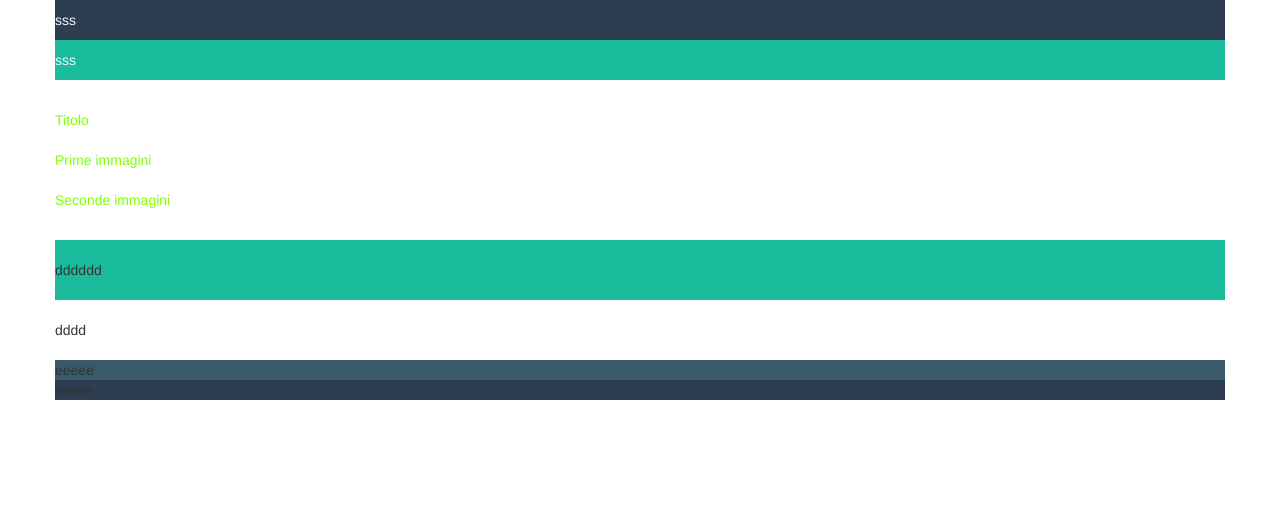
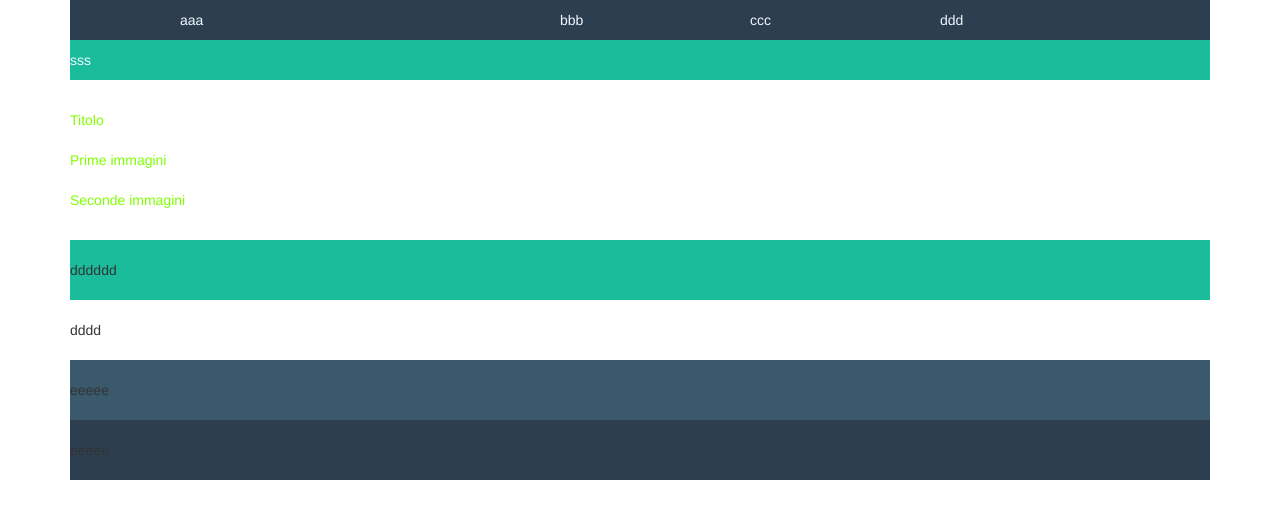
Before and after one commit to SimoneSaramondi/html-css-bootstrap-freelancer, a plain HTML site: page index.html in a window 1280 px wide. Drawn offline with nearby package versions, Linux system fonts and the light colour scheme.

Commit message:
aggiustamento primo nav

```diff
--- a/index.html
+++ b/index.html
@@ -13,16 +13,27 @@
 <!--Bisogna aggiungere tutte le larghezze-->
 <body>
     <div class="container">
-        <header>
+        <header class="col-xs-12 col-sm-12 col-md-12 col-lg-12">
                 <div class="row">
-                    sss
+                    <div class="col-xs-offset-1 col-xs-4">
+                        aaa
+                    </div>
+                    <div class="col-xs-2">
+                        bbb
+                    </div>
+                    <div class="col-xs-2">
+                        ccc
+                    </div>
+                    <div class="col-xs-2">
+                        ddd
+                    </div>
                 </div>
                 <div class="row">
                     sss
                 </div>
         </header>
 
-        <nav>
+        <nav class="col-xs-12 col-sm-12 col-md-12 col-lg-12">
             <div class="row">
                 Titolo
             </div>
@@ -34,7 +45,7 @@
             </div>
         </nav>
 
-        <main>
+        <main class="col-xs-12 col-sm-12 col-md-12 col-lg-12">
             <div class="row"> <!--Quella verde-->
                 dddddd
             </div>
@@ -43,7 +54,7 @@
             </div>
         </main>
 
-        <footer>
+        <footer class="col-xs-12 col-sm-12 col-md-12 col-lg-12">
             <div class="row">
                 eeeee
             </div>
--- a/style.css
+++ b/style.css
@@ -20,6 +20,9 @@ main .row:first-child{
 main .row{
     padding: 20px 0;
 }
+footer .row{
+    padding: 20px 0;
+}
 footer .row:first-child{
     background-color: rgb(58, 89, 109);
 }
```
